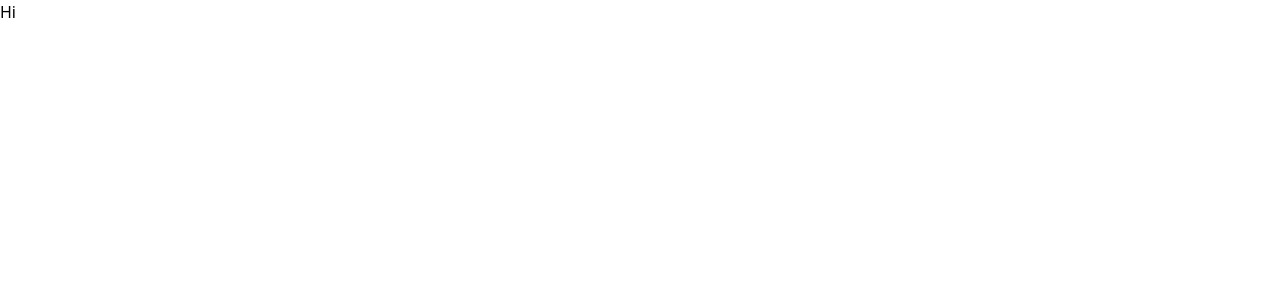
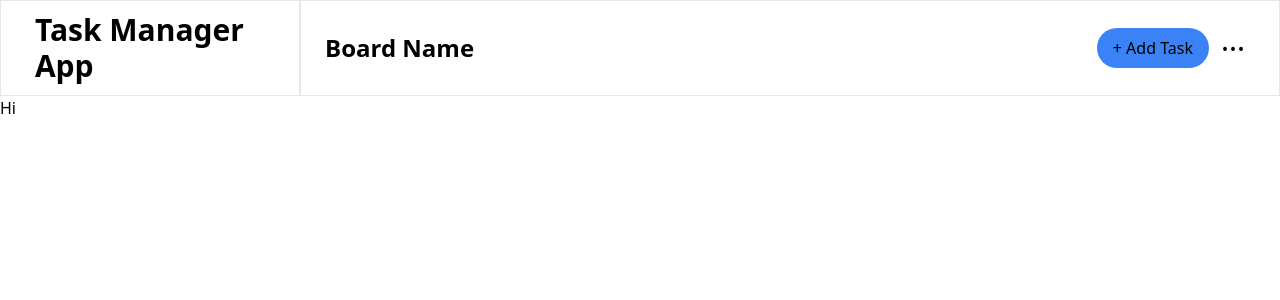
Before and after one commit to i0verlord/Task-Manager, a Next.js app: page / in a window 1280 px wide. Shown: the top 300 px of the page. Built offline with nearby package versions, Linux system fonts and the light colour scheme.

Commit message:
adding navbar

```diff
--- /dev/null
+++ b/src/app/components/navbar.tsx
@@ -0,0 +1,30 @@
+export default function Navbar() {
+  return(
+    <nav className="bg-white border flex h-24">
+      <div className="flex-none w-[18.75rem] border-r-2 flex items-center pl-[2.12rem]">
+        <p className="font-bold text-3xl">
+          Task Manager App
+        </p>
+      </div>
+
+      <div className="flex justify-between w-full items-center pr-[2.12rem]">
+        <p className="text-black text-2xl font-bold pl-6">
+          Board Name
+        </p>
+
+        <div className="flex items-center space-x-3">
+          <button className="bg-blue-500 text-black px-4 py-2 flex rounded-3xl items-center space-x-2">
+            <p>
+              + Add Task
+            </p>
+          </button>
+          <div className="flex items-center">
+            <button className="text-3xl mb-4">
+              ...
+            </button>
+          </div>
+        </div>
+      </div>
+    </nav>
+  )
+}
--- a/src/app/layout.tsx
+++ b/src/app/layout.tsx
@@ -1,7 +1,10 @@
 import type { Metadata } from "next";
 import { Plus_Jakarta_Sans } from "next/font/google";
 import "./globals.css";
+
 import { Providers } from "@/components/redux/provider";
+
+import Navbar from "./components/navbar";
 
 const pjs = Plus_Jakarta_Sans({ subsets: ["latin"], display: "swap" });
 
@@ -21,6 +24,7 @@
     <html lang="en" className="{pjs.className}">
       <body>
         <Providers>
+          <Navbar />
           {children}
         </Providers>
       </body>
```
